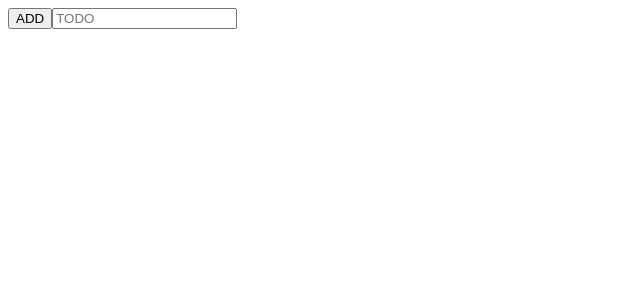
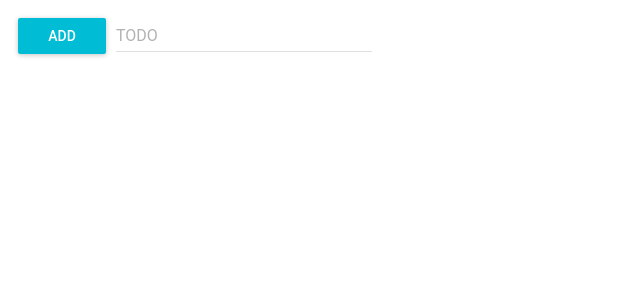
Before and after one commit to s4kr4/exercises, a Next.js app in the folder react-todo/: page / in a window 1280 px wide. Shown: the top 300 px of the page, without its empty margins (0-640 px from the left). Built offline with nearby package versions, Linux system fonts and the light colour scheme.

Commit message:
Introduce Material-UI

```diff
--- a/react-todo/components/todoList.js
+++ b/react-todo/components/todoList.js
@@ -1,5 +1,7 @@
 import React from 'react'
 import { connect } from 'react-redux'
+import RaisedButton from 'material-ui/RaisedButton'
+import TextField from 'material-ui/TextField'
 
 import { addTodo, deleteTodo, toggleTodo } from '../actions'
 import Todo from './todo.js'
@@ -11,6 +13,12 @@ class TodoList extends React.Component {
     this.state = {
       text: ""
     }
+  }
+
+  handleChange(e) {
+    this.setState({
+      text: e.target.value
+    })
   }
 
   addTodo() {
@@ -25,9 +33,16 @@ class TodoList extends React.Component {
   render() {
     return (
       <div>
-        <button onClick={ this.addTodo.bind(this) }>ADD</button>
-        <input id="add" type="text" placeholder="TODO" value={this.state.text}
-          onChange={(e) => this.setState({ text: e.target.value })} />
+        <RaisedButton
+          label="ADD"
+          primary={ true }
+          style={{ margin:10 }}
+          onClick={ this.addTodo.bind(this) } />
+        <TextField
+          hintText="TODO"
+          value={ this.state.text }
+          onChange={ this.handleChange.bind(this) }
+          />
         <ul className="todo-list">
           {
             this.props.todos.map((todo) => (
--- a/react-todo/package.json
+++ b/react-todo/package.json
@@ -1,5 +1,6 @@
 {
   "dependencies": {
+    "material-ui": "^0.17.4",
     "next": "^2.1.1",
     "react": "^15.5.4",
     "react-dom": "^15.5.4",
--- a/react-todo/pages/index.js
+++ b/react-todo/pages/index.js
@@ -1,6 +1,7 @@
 import React from 'react'
 import { Provider } from 'react-redux'
 import configureStore from '../store/configureStore'
+import MuiThemeProvider from 'material-ui/styles/MuiThemeProvider'
 
 import TodoList from '../components/todoList'
 
@@ -19,7 +20,9 @@ export default class extends React.Component {
   render() {
     return (
       <Provider store={this.store}>
-        <TodoList />
+        <MuiThemeProvider>
+          <TodoList />
+        </MuiThemeProvider>
       </Provider>
     )
   }
```
Also changed, not shown: 1 other file (tests, documents, lock files or other folders).
